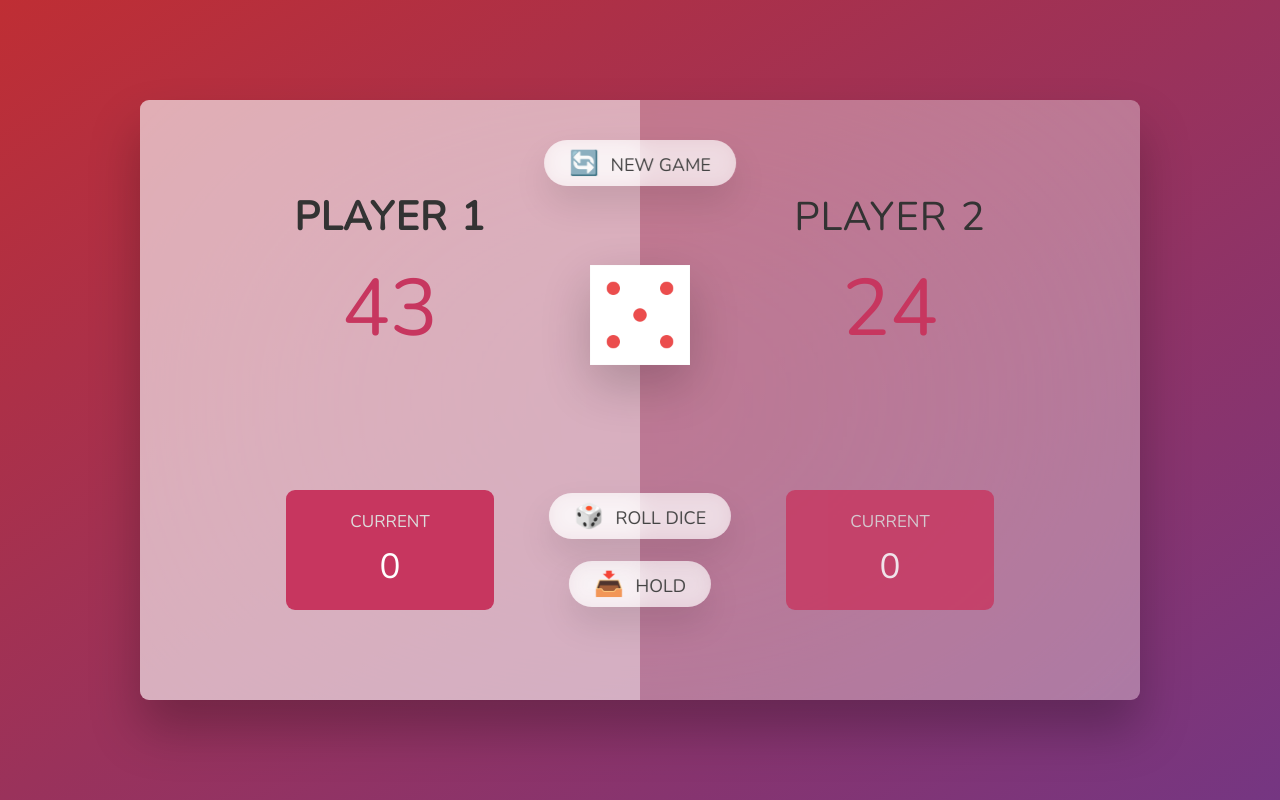
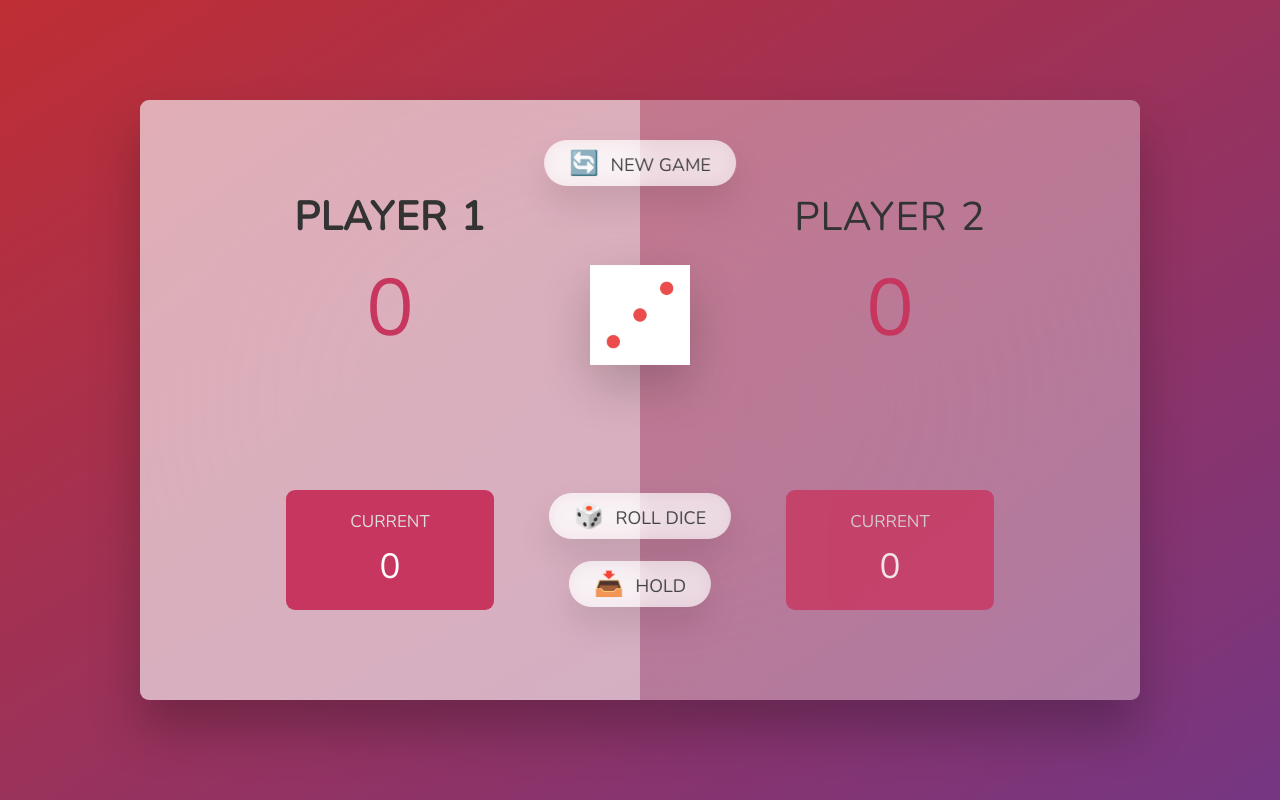
Before and after one commit to nexola/pig-game, a plain HTML site: page index.html in a window 1280 px wide. Both pictures are taken after a click on the button "🎲 ROLL DICE". Drawn offline with nearby package versions, Linux system fonts and the light colour scheme.

Commit message:
Função de rolar os dados e trocar de jogador implementadas

```diff
--- a/script.js
+++ b/script.js
@@ -1 +1,66 @@
 'use strict';
+
+// Selecionando os elementos
+const pontuacao1El = document.getElementById('score--1');
+const dadoEl = document.querySelector('.dice');
+
+const btnNovo = document.querySelector('.btn--new');
+const btnRolar = document.querySelector('.btn--roll');
+const btnManter = document.querySelector('.btn--hold');
+
+const jogadores = document.querySelectorAll('.player');
+
+const valorAtual1 = document.getElementById('current--1');
+
+const pontuacaoAtual1El = document.getElementById('current--1');
+
+// Player 1
+const player1 = {
+  secao: document.querySelector('.player--0'),
+  nome: document.getElementById('name--0'),
+  pontuacaoTotalEl: document.getElementById('score--0'),
+  pontuacaoAtualEl: document.getElementById('current--0'),
+  ativo: true,
+};
+
+// Player 2
+const player2 = {
+  secao: document.querySelector('.player--1'),
+  nome: document.getElementById('name--1'),
+  pontuacaoTotalEl: document.getElementById('score--1'),
+  pontuacaoAtualEl: document.getElementById('current--1'),
+  ativo: false,
+};
+
+const mudarJogador = function (jogadorAtual, proximoJogador) {
+  jogadores.forEach(jogador => {
+    jogador.classList.add('player--active');
+  });
+  jogadorAtual.secao.classList.remove('player--active');
+  proximoJogador.ativo = true;
+  jogadorAtual.ativo = false;
+};
+
+// Condições iniciais
+player1.pontuacaoTotalEl.textContent = 0;
+pontuacao1El.textContent = 0;
+dadoEl.classList.add('hidden');
+
+let pontuacaoAtual = 0;
+
+const rolarDado = function () {
+  const valorDado = Math.floor(Math.random() * 6 + 1);
+  dadoEl.setAttribute('src', `dice-${valorDado}.png`);
+  dadoEl.classList.remove('hidden');
+  console.log(valorDado);
+  if (valorDado !== 1) {
+    pontuacaoAtual += valorDado;
+  } else {
+    mudarJogador(
+      player1.ativo ? player1 : player2,
+      player2.ativo ? player2 : player1
+    );
+  }
+};
+
+btnRolar.addEventListener('click', rolarDado);
--- a/style.css
+++ b/style.css
@@ -165,3 +165,7 @@ main {
   font-weight: 700;
   color: #c7365f;
 }
+
+.hidden {
+  display: none;
+}
```
